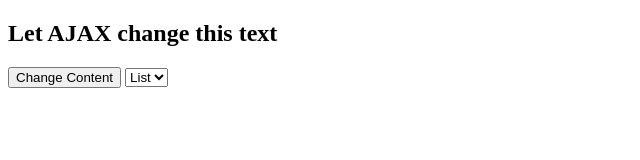
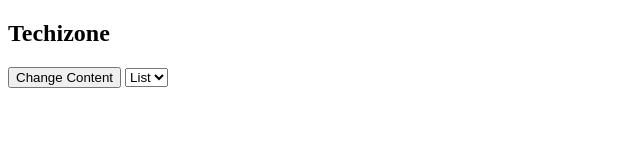
Before and after one commit to IshaanGarg001/tech-shop, a plain HTML site: page index.html in a window 1280 px wide. Shown: the whole page, without its empty margins (0-640 px from the left). Drawn offline with Linux system fonts and the light colour scheme.

Commit message:
Changed title

```diff
--- a/index.html
+++ b/index.html
@@ -46,7 +46,7 @@
 <body>
 
 <div id="demo">
-  <h2>Let AJAX change this text</h2>
+  <h2>Techizone</h2>
   <button type="button" onclick="loadDoc()">Change Content</button>
 
   <select id="country">
```
